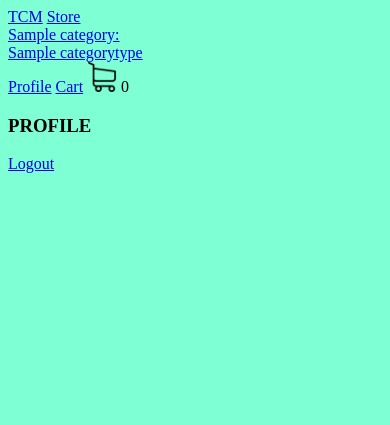
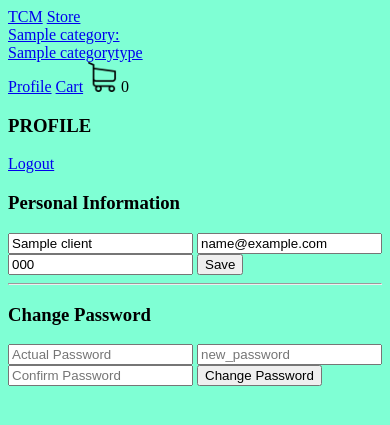
Before and after one commit to tiagocazali/Ecommerce_Django_Project, a Django app: page /profile/ in a window 390 px wide. Shown: the top 425 px of the page. Run offline with Django 5.2, Linux system fonts and the light colour scheme; a user stored in the database is signed in; tables that the repository leaves empty hold one stand-in row (values such as "Sample post"); some libraries are stand-ins or nearby versions.

Commit message:
Created "Change Profile" view - Add/Change Name, Email and phone.

```diff
--- a/ecommerce/store/templates/user/profile.html
+++ b/ecommerce/store/templates/user/profile.html
@@ -8,4 +8,34 @@
 
 <a href="{% url 'logout_page' %}">Logout</a>
 
+{% if changes_done %}
+    <p>OK! Changes Save Successfully!</p>
+{% endif %}
+
+{% if problem %}
+ <p> {{ problem }} </p>
+{% endif %}
+
+<h3>Personal Information</h3>
+<form method="POST" action="{% url 'profile' %}">
+    {% csrf_token %}
+
+    <input type="text" name="name" placeholder="Full Name" value="{{ request.user.client.nome }}">
+    <input type="email" name="email" placeholder="email" value="{{ request.user.email }}">
+    <input type="number" name="phone" placeholder="Phone Number" value="{{ request.user.client.phone }}">
+    <button type="submit">Save</button>
+</form>
+
+<hr>
+
+<h3>Change Password</h3>
+<form method="POST" action="{% url 'profile' %}">
+    {% csrf_token %}
+
+    <input type="password" name="actual_password" placeholder="Actual Password">
+    <input type="password" name="new_password" placeholder="new_password">
+    <input type="password" name="confirm_password" placeholder="Confirm Password">
+    <button type="submit">Change Password</button>
+</form>
+
 {% endblock %}
--- a/ecommerce/store/views.py
+++ b/ecommerce/store/views.py
@@ -1,3 +1,4 @@
+from locale import Error
 from django.shortcuts import render, redirect
 from .models import *
 from .util import *
@@ -207,7 +208,68 @@ def new_address(request):
 
 @login_required
 def profile(request):
-    return render(request, 'user/profile.html')
+
+    problem = None
+    changes_done = False
+
+    if request.method == 'POST':
+        infos = request.POST.dict()
+
+        # user clicked in "Change Password"
+        if 'actual_password' in infos:
+
+            actual_password = infos.get("actual_password")
+            new_password = infos.get("new_password")
+            confirm_password = infos.get("confirm_password")
+
+            if new_password == confirm_password:
+                user = authenticate(request, username=request.user.email, password=actual_password)
+                if user:
+                    user.set_password(new_password)
+                    user.save()
+                    changes_done = True
+
+                else:
+                    problem = "Wrong password! The Actual password is NOT correct. Try Again"
+
+            else:
+                problem = "New Password and Confirmation Password is NOT igual! Try again"
+
+
+        # user is updating personal data - clicked in "Save"
+        elif 'email' in infos:
+            name = infos.get('name')
+            email = infos.get('email')
+            phone = infos.get('phone')
+
+            #user changed his E-mail. Check if the new e-mail is available
+            if email != request.user.email:
+                search = User.objects.filter(email=email)
+                if len(search) > 0:
+                    problem = "E-mail already exist in Database. Try another one!"
+
+            if not problem:
+                client = request.user.client
+                client.email = email
+                request.user.email = email
+                request.user.username = email
+                client.nome = name
+                client.phone = phone
+                client.save()
+                request.user.save()
+                changes_done = True
+
+
+        # user didn't fill the password neither e-mail
+        else:
+            problem = "Invalid information (Form). Try again"
+
+
+    context = {'problem': problem,
+               'changes_done': changes_done,
+            }
+
+    return render(request, 'user/profile.html', context)
 
 
 def login_page(request):
@@ -256,7 +318,7 @@ def create_account(request):
 
             try:
                 validate_email(email)
-            except validate_email:
+            except ValidationError:
                 problem = "Invalid email. Please enter a valid email."
 
             if password == confirm_password:
```
